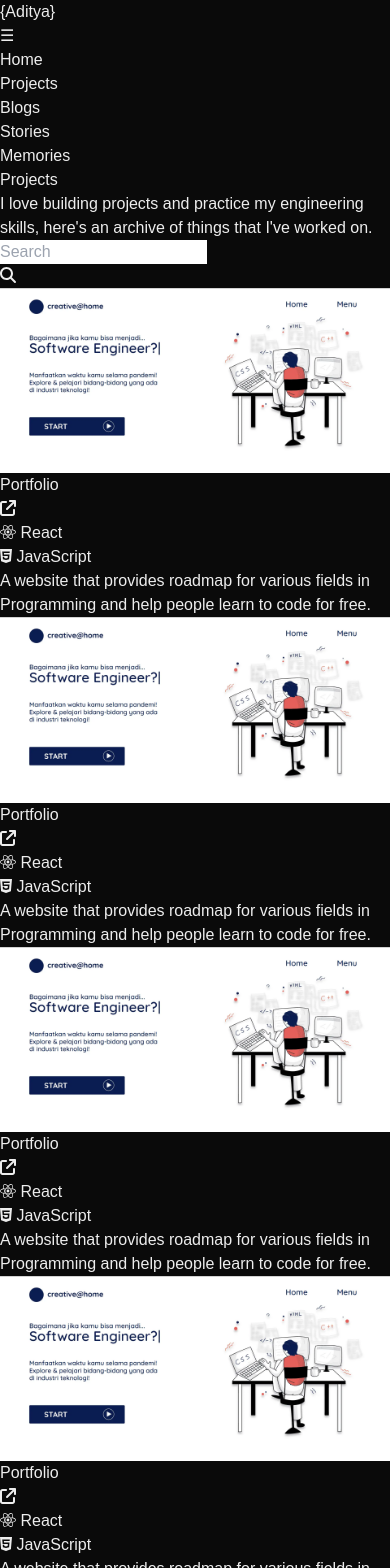
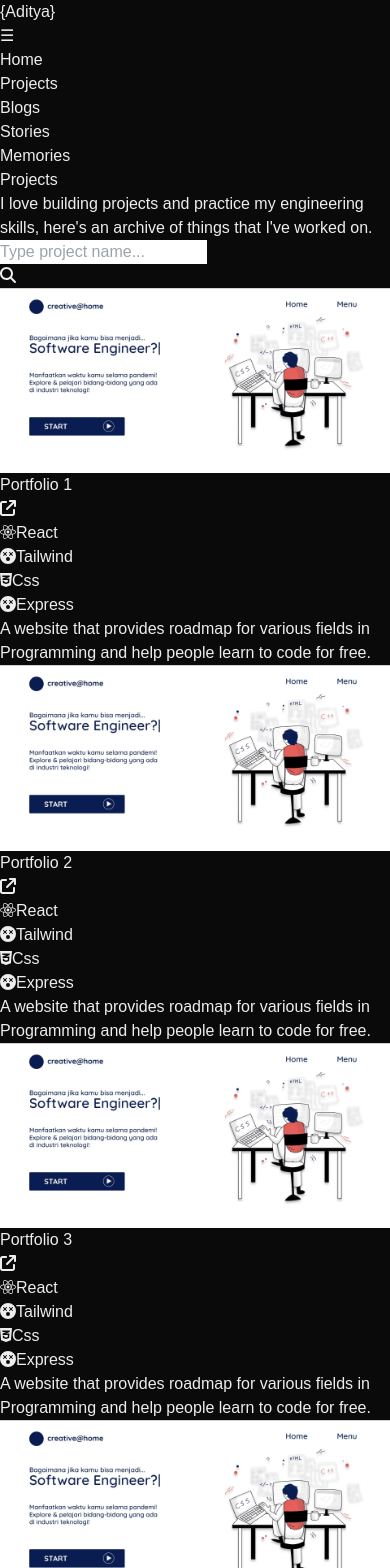
Before and after one commit to aditya-repo/portfolio, a Next.js app: page /projects in a window 390 px wide. Shown: the top 1568 px of the page. Built offline with nearby package versions, Linux system fonts and the light colour scheme.

Commit message:
[0.3.0] Search and Markdown added

```diff
--- a/package.json
+++ b/package.json
@@ -1,6 +1,6 @@
 {
   "name": "portfolio",
-  "version": "0.1.2",
+  "version": "0.3.0",
   "private": true,
   "scripts": {
     "dev": "next dev --turbopack",
@@ -13,6 +13,7 @@
     "@fortawesome/free-brands-svg-icons": "^6.7.2",
     "@fortawesome/free-solid-svg-icons": "^6.7.2",
     "@fortawesome/react-fontawesome": "^0.2.2",
+    "marked": "^15.0.7",
     "next": "15.1.6",
     "next-themes": "^0.4.4",
     "react": "^19.0.0",
--- a/src/app/_project.tsx
+++ b/src/app/_project.tsx
@@ -1,26 +1,60 @@
 import Image from "next/image";
 import { IProject } from "./projects/page";
 import { FontAwesomeIcon } from "@fortawesome/react-fontawesome";
-import { faExternalLink } from "@fortawesome/free-solid-svg-icons";
+import { faExternalLink, faFaceDizzy } from "@fortawesome/free-solid-svg-icons";
 import ProjectPic from "../../public/project.webp";
-import { faHtml5, faReact } from "@fortawesome/free-brands-svg-icons";
+import { faCss3Alt, faHtml5, faJs, faReact, faNodeJs } from "@fortawesome/free-brands-svg-icons";
+import Link from "next/link";
+
+type TagConfig = { bg: string, text: string, icon?: any }
+type TagProps = { name: string, bg: string, icon?: any, text: string }
+type TagDictonary = {
+  [name: string]: TagConfig
+}
+
+const tagConfig:TagDictonary = {
+  react: { bg: "bg-blue-100", text: "text-blue-400", icon: faReact },
+  javascript: { bg: "bg-yellow-100", text: "text-yellow-600", icon: faJs },
+  html: { bg: "bg-red-100", text: "text-red-600", icon: faHtml5 },
+  css: { bg: "bg-pink-100", text: "text-pink-600", icon: faCss3Alt },
+};
+
+const DynamicTag = (Component: React.FC<TagProps>)=> ({name}: {name: string}) => {
+  const tag = tagConfig[name.toLowerCase()];
+  if (!tag) return <Component name={name} bg={"bg-blue-100"} icon={faFaceDizzy} text={"bg-blue-100"} />
+
+  return (
+    <Component name={name} bg={tag.bg} icon={tag.icon} text={tag.text} />
+  )
+}
+
+const Tag = ({ name, bg, icon, text }: TagProps) => {
+  return (
+    <div className={`px-2.5 py-0.5 flex items-center gap-1 text-sm rounded-full bg-opacity-25 ${bg} ${text}`}>
+      <FontAwesomeIcon icon={icon} className="w-3 h-3" />
+      <span>{name}</span>
+    </div>
+  );
+}
+
+const FinalTag = DynamicTag(Tag);
 
 export default function Projects({ item }: { item: IProject }) {
     return (
         <div className="p-2">
           <div className="rounded">
-            <Image src={ProjectPic} alt="Profile Picture" className="rounded-t-lg w-[100%]" />
+
+          <Link href={"/projects/5465"}><Image src={ProjectPic} alt="Profile Picture" className="rounded-t-lg w-[100%]" /></Link>
           </div>
           <div className="p-3 bg-gray-900 rounded-b-lg">
             <div className="flex justify-between items-center">
-
-              <div className="font-bold text-2xl">{item.title}</div>
-              <div className="font-bold text-2xl"><FontAwesomeIcon icon={faExternalLink} className="w-4 h-4" /></div>
+            <Link href={"/projects/5465"}>
+              <div className="font-bold text-2xl">{item.title}</div></Link>
+              <Link href={"https://aditya-repo.github.io/abstract/"}><div className="font-bold text-2xl"><FontAwesomeIcon icon={faExternalLink} className="w-4 h-4" /></div></Link>
             </div>
             <div className="tech-stack">
               <div className="flex gap-2 py-3 mb-3 border-b border-gray-600">
-                <div className="bg-yellow-400 bg-opacity-25 text-yellow-400 rounded-lg font-bold px-2 flex items-center gap-1"><FontAwesomeIcon icon={faReact} className="w-3 h-3" /> React</div>
-                <div className="bg-gray-300 bg-opacity-25 text-yellow-600 rounded-lg font-bold px-2 flex items-center gap-1"><FontAwesomeIcon icon={faHtml5} className="w-3 h-3" /> JavaScript</div>
+                {["React", "Tailwind", "Css", "Express"].map((data, index)=> <FinalTag name={data} key={index} />)}
               </div>
               <div className="tracking-wide text-gray-400">{item.description}</div>
             </div>
--- a/src/app/layout.tsx
+++ b/src/app/layout.tsx
@@ -27,10 +27,13 @@ export default function RootLayout({
     <html lang="en">
       <body>
         <div className="mx-auto container max-w-[1200px]">
-        <Header children />
-        <div className="h-[0.25px] border-b-[0.1px] border-gray-800 text-white"></div>
-        {children}
+          <Header children />
+          <div className="h-[0.25px] border-b-[0.1px] border-gray-800 text-white"></div>
+          {children}
+
         </div>
+          <div className="pt-10 text-center">Built with Next.js & Typescript. Hosted on Vercel.</div>
+          <div className="pb-6 pt-3 text-center text-sm text-gray-400">© 2025 Aditya Raj. All Rights Reserved.</div>
       </body>
     </html>
   );
--- a/src/app/projects/page.tsx
+++ b/src/app/projects/page.tsx
@@ -1,54 +1,71 @@
-import { faHtml5, faReact } from "@fortawesome/free-brands-svg-icons";
-import { faExternalLink, faMagnifyingGlass, faNewspaper } from "@fortawesome/free-solid-svg-icons";
+"use client"
+
+import { faMagnifyingGlass } from "@fortawesome/free-solid-svg-icons";
 import { FontAwesomeIcon } from "@fortawesome/react-fontawesome";
-import Image from "next/image";
 import Projects from "../_project";
+import { useEffect, useState } from "react";
 
-
-export interface IProject {
+type Iprojects = {
     title: string;
     description: string;
     image: string;
     link: string;
 }
 
-
-export default function About() {
-    const Iprojects = [
+const projectsData: Iprojects[] = [
     {
-            title: "Portfolio",
+        title: "Portfolio 1 ",
         description: "A website that provides roadmap for various fields in Programming and help people learn to code for free.",
         image: "",
         link: "https://github.com/aditya-repo/portfolio"
     },
     {
-            title: "Portfolio",
+        title: "Portfolio 2 ",
         description: "A website that provides roadmap for various fields in Programming and help people learn to code for free.",
         image: "",
         link: "https://github.com/aditya-repo/portfolio"
     },
     {
-            title: "Portfolio",
+        title: "Portfolio 3",
         description: "A website that provides roadmap for various fields in Programming and help people learn to code for free.",
         image: "",
         link: "https://github.com/aditya-repo/portfolio"
     },
     {
-            title: "Portfolio",
+        title: "Portfolio 4",
         description: "A website that provides roadmap for various fields in Programming and help people learn to code for free.",
         image: "",
         link: "https://github.com/aditya-repo/portfolio"
     }
 ]
+
+export default function About() {
+    const [projects, setProjects] = useState<Iprojects[]>([]);
+    useEffect(() => {
+        setProjects(projectsData);
+    }, [])
+
+    const searchProjects = (event: any) => {
+
+        const data = projectsData.filter((item) => item.title.trim().toLowerCase().includes(event.target.value.toLowerCase()))
+
+        setProjects(data)
+    }
+
     return (
         <div className="py-10">
             <h1 className="text-6xl font-bold pt-16 pb-6">Projects</h1>
             <p>I love building projects and practice my engineering skills, here's an archive of things that I've worked on.</p>
-            <div className="flex items-center"><input type="text" placeholder="Search" className="bg-transparent border border-gray-300 p-1 pl-4 my-3 w-[300px] outline-none rounded-l-lg border-r-0" /><div className="bg-transparent p-2 rounded-r-lg border border-l-0"><FontAwesomeIcon icon={faMagnifyingGlass} className="w-[22px] h-[16px] bg-transparent" /></div></div>
+            <div className="flex items-center">
+                <input type="text" placeholder="Type project name..." onChange={searchProjects} className="bg-transparent border border-gray-300 py-2 pl-4 my-3 w-[300px] outline-none rounded-l-lg border-r-0 " />
+                <div className="bg-transparent p-2 rounded-r-lg border border-l-0">
+                    <FontAwesomeIcon icon={faMagnifyingGlass} className="w-[22px] h-[16px] bg-transparent" />
+                </div>
+            </div>
             <div className="h-[0.25px] border-b-[0.1px] border-gray-800 text-white mt-1"></div>
 
             <div className="grid grid-cols-1 md:grid-cols-2 gap-8 mt-6">
-                {Iprojects.map((item, index) => (
+                {projects.map((item, index) => (
                     <Projects key={index} item={item} />
                 ))}
             </div>
```
Also changed, not shown: src/app/page.tsx (+6 -9 lines), src/app/projects/[:id]/page.tsx (+99 -56 lines), src/app/projects/[:id]/page2.tsx (added, +68 -0 lines), src/app/projects/searchBar.tsx (added), 1 other file (tests, documents, lock files or other folders). Lines whose indentation alone changed are shown as unchanged.
